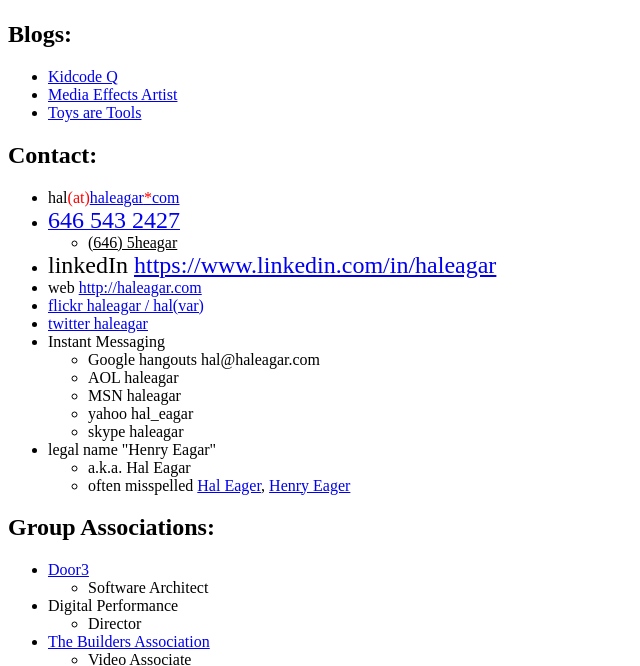
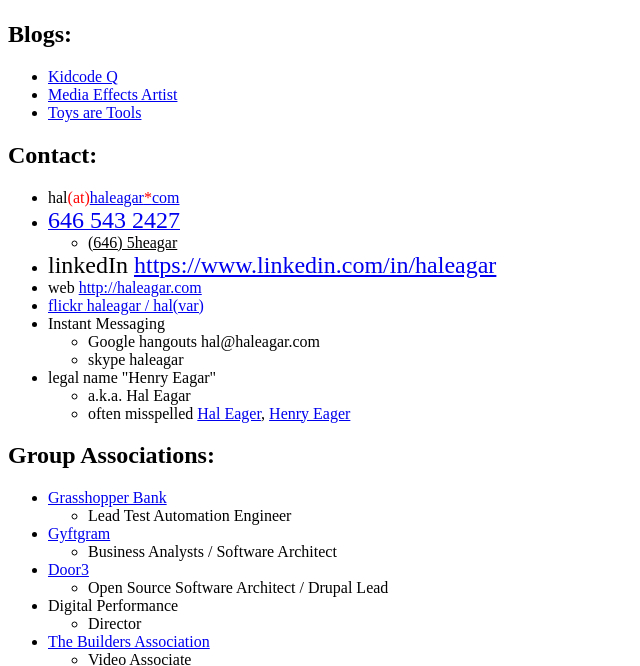
Before and after one commit to haleagar/haleagar.github.io, a plain HTML site: page index.html in a window 1280 px wide. Shown: the part 118-784 px from the top of the page, without its empty margins (0-640 px from the left). Drawn offline with Linux system fonts and the light colour scheme.

Commit message:
gyftgram grasshopper

```diff
--- a/index.html
+++ b/index.html
@@ -34,14 +34,14 @@
 	<li><span  class="large">linkedIn <a href="https://www.linkedin.com/in/haleagar">https://www.linkedin.com/in/haleagar</a></span></li>
 	<li>web <a href="http://www.haleagar.com">http://haleagar.com</a></li>
 	<li><a href="http://www.flickr.com/photos/haleagar/">flickr haleagar / hal(var)</a></li>
-	<li><a href="https://twitter.com/haleagar">twitter haleagar</a></li>
+	<!-- li><a href="https://twitter.com/haleagar">twitter haleagar</a></li -->
 
 	<li>Instant Messaging
 		<ul>
 			<li>Google hangouts hal@haleagar.com</li>
-			<li>AOL haleagar</li>
-			<li>MSN haleagar</li>
-			<li>yahoo hal_eagar</li>
+			<!-- li>AOL haleagar</li-->
+			<!-- li>MSN haleagar</li-->
+			<!-- li>yahoo hal_eagar</li-->
 			<li>skype haleagar</li>
 		</ul></li>
 	<li>legal name "Henry Eagar"
@@ -60,8 +60,12 @@
 <h2>Group Associations:</h2>
 
 <ul>
+	<li><a href="https://www.grasshopper.bank/">Grasshopper Bank</a>
+		<ul><li>Lead Test Automation Engineer</li></ul></li>
+	<li><a href="https://www.gyftgram.com/">Gyftgram</a>
+		<ul><li>Business Analysts / Software Architect</li></ul></li>
 	<li><a href="http://door3.com/">Door3</a>
-		<ul><li>Software Architect</li></ul></li>
+		<ul><li>Open Source Software Architect / Drupal Lead</li></ul></li>
 	<li><na href="http://digitalperformance.org/">Digital Performance</na>
 		<ul><li>Director</li></ul></li>
 	<li><a href="http://thebuildersassociation.org">The Builders Association</a>
```
